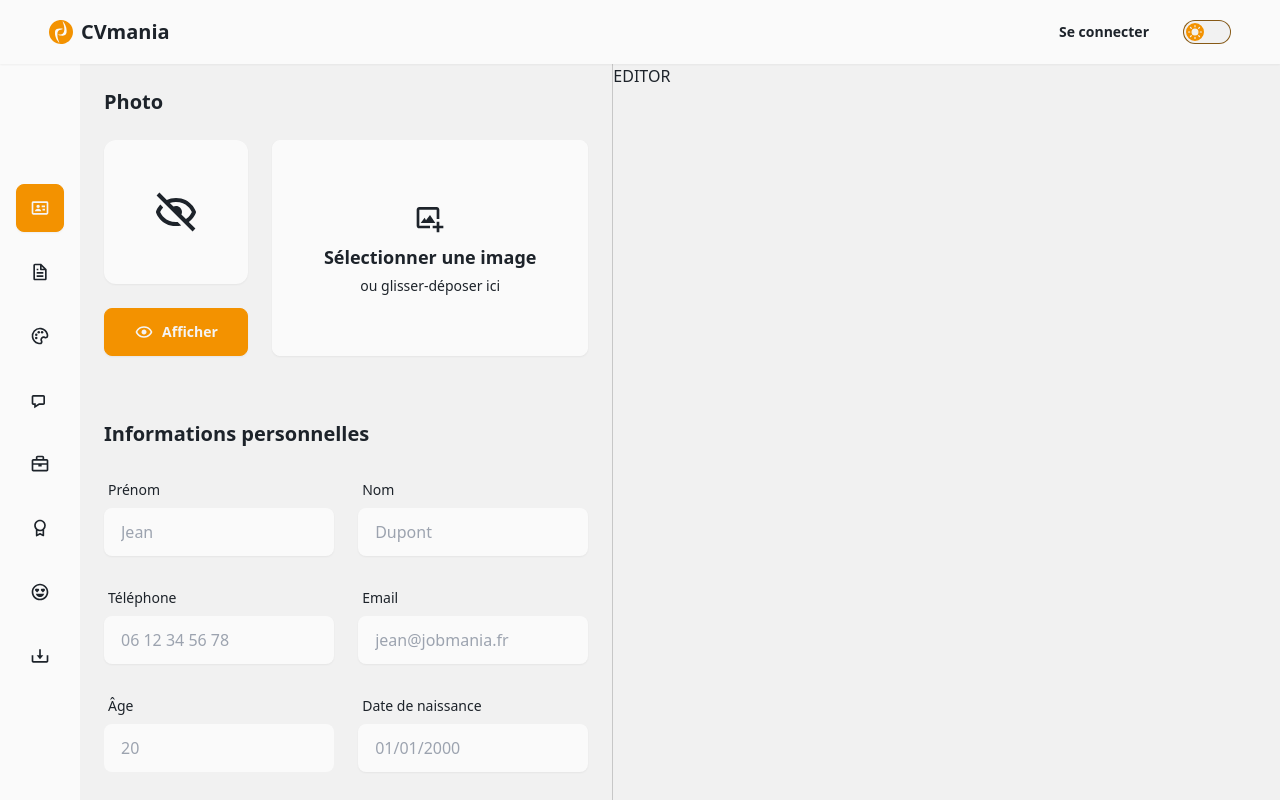
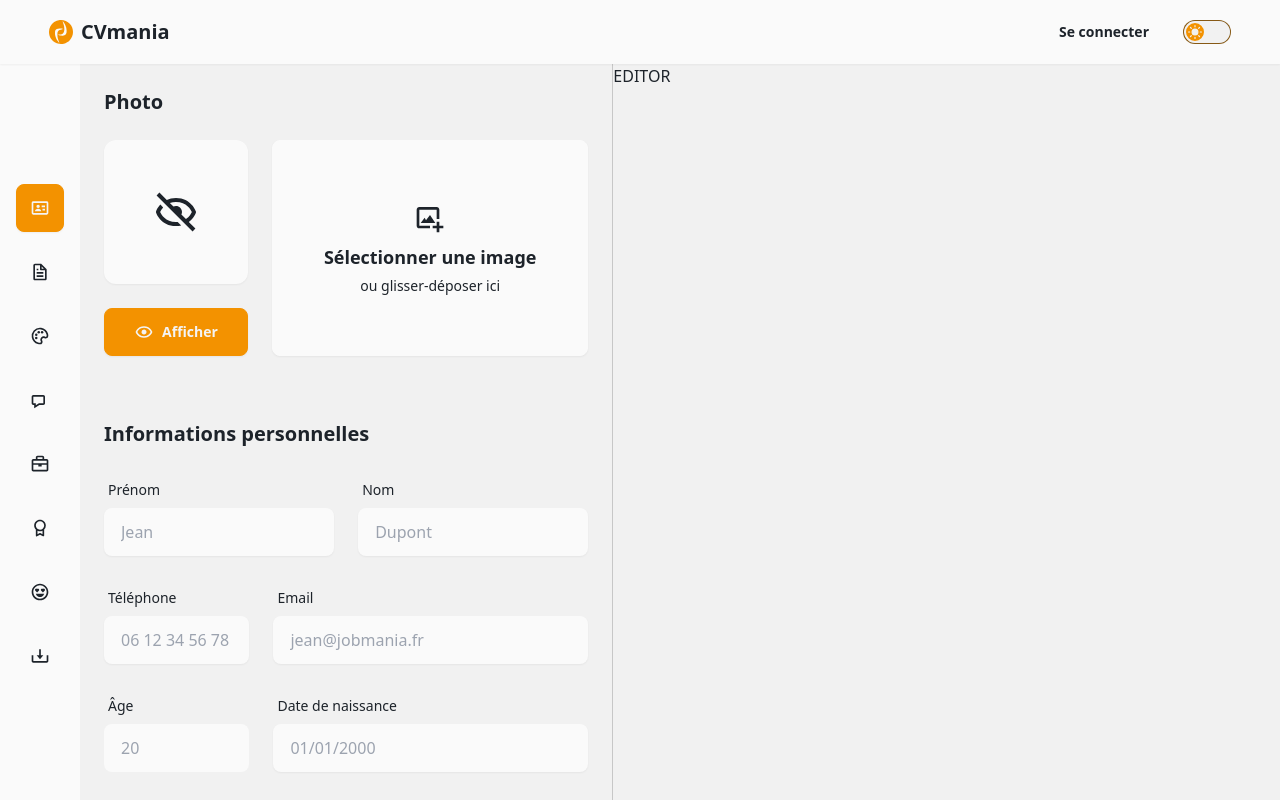
Before and after one commit to coachmania/refactor, a Vue app in the folder vue/: page /personnal in a window 1280 px wide. Built offline with nearby package versions, Linux system fonts and the light colour scheme; no server answers.

Commit message:
fix field style

```diff
--- a/vue/src/components/personnal/Infos.vue
+++ b/vue/src/components/personnal/Infos.vue
@@ -16,6 +16,8 @@
 				:value="data.name"
 				@update:value="updateValue"
 			/>
+		</div>
+		<div class="grid grid-cols-3 gap-md">
 			<TextInput
 				label="Téléphone"
 				placeholder="06 12 34 56 78"
@@ -24,6 +26,7 @@
 				@update:value="updateValue"
 			/>
 			<TextInput
+				class="col-span-2"
 				label="Email"
 				placeholder="jean@jobmania.fr"
 				name="email"
@@ -41,6 +44,7 @@
 			/>
 			<!-- TODO replace by dateInput -->
 			<TextInput
+				class="col-span-2"
 				label="Date de naissance"
 				placeholder="01/01/2000"
 				name="birthdate"
```
